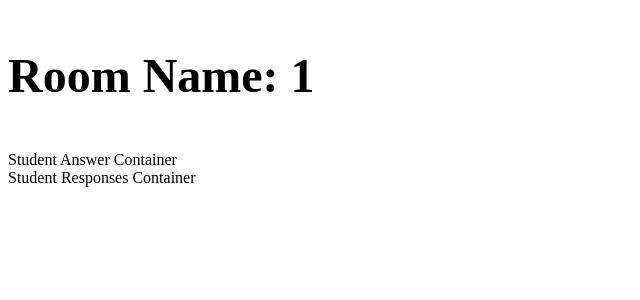
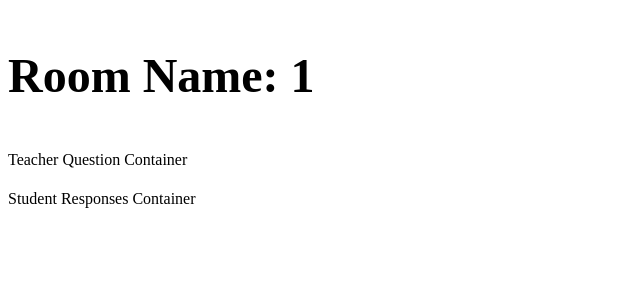
Before and after one commit to stanleyhuang16/thinkquiry, a React (Create React App) app: page /1 in a window 1280 px wide. Shown: the top 300 px of the page, without its empty margins (0-640 px from the left). Built offline with nearby package versions, Linux system fonts and the light colour scheme; the HTML template or start-up script is replaced by a standard one.

Commit message:
moved conditional rendering variable to state

```diff
--- a/src/components/Room.jsx
+++ b/src/components/Room.jsx
@@ -19,23 +19,23 @@
   const { roomName } = useParams();
 
   const [roomData, setRoomData] = useState({
-    currentQuestion: '',
+    currentQuestion: 'What up dude?',
     studentAnswer: '',
     questionType: '',
     multipleChoiceText: [],
     multipleChoiceCount: [],
     shortAnswerText: [],
     studentNames: [],
-    currentStudentName: ''
+    currentStudentName: '',
+    admin: true
   });
 
-  const admin = false; //need to hook this admin boolean up to authentication;
+  // const admin = false; //need to hook this admin boolean up to authentication;
 
   return (
     <div>
       <RoomName>Room Name: {roomName}</RoomName>
-      {admin ? <TeacherQuestionContainer /> : <StudentAnswerContainer />}
-
+      {roomData.admin ? <TeacherQuestionContainer roomData = { roomData }/> : <StudentAnswerContainer />}
       <StudentResponsesContainer />
     </div>
   );
--- a/src/containers/TeacherQuestionContainer.jsx
+++ b/src/containers/TeacherQuestionContainer.jsx
@@ -1,9 +1,9 @@
-function TeacherQuestionContainer() {
-
+function TeacherQuestionContainer(props) {
 
   return (
     <div>
       Teacher Question Container
+      <h1> {props.currentQuestion} </h1>
     </div>
   );
 }
```
